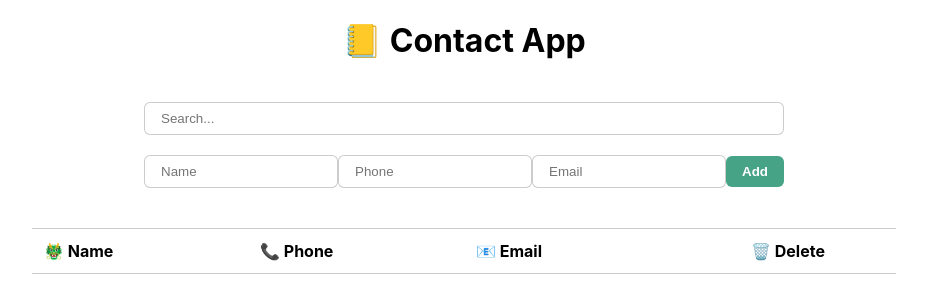
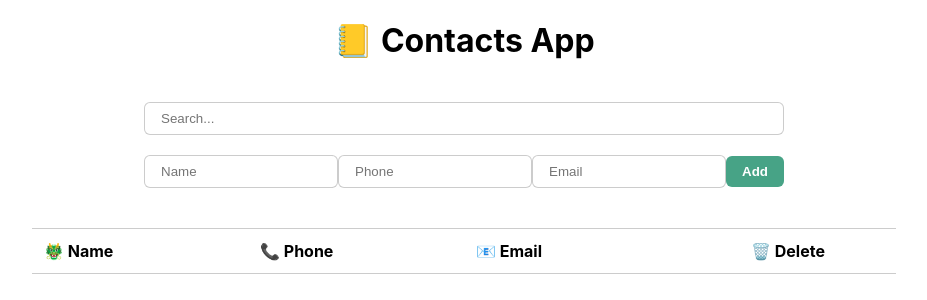
Before and after one commit to vibhavk03/react-contacts-app, a React (Create React App) app: page / in a window 1280 px wide. Shown: the top 300 px of the page, without its empty margins (176-1103 px from the left). Built offline with nearby package versions, Linux system fonts and the light colour scheme.

Commit message:
removing comment

```diff
--- a/src/App.js
+++ b/src/App.js
@@ -51,12 +51,10 @@ function App() {
     );
   };
 
-  // console.log('(((((((((((()))))))))))))', contactList);
-
   return (
     <div className="app-container">
       <div>
-        <h1>📒 Contact App</h1>
+        <h1>📒 Contacts App</h1>
       </div>
       <div className="search-box-div flex">
         <input
```
